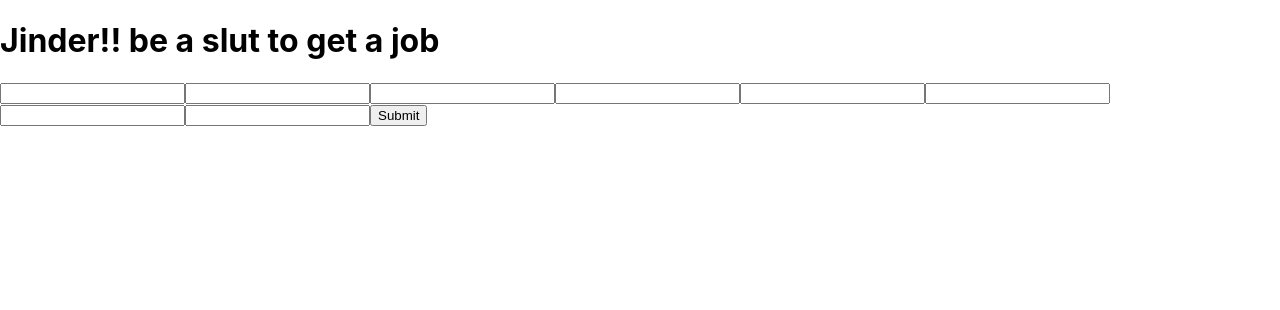
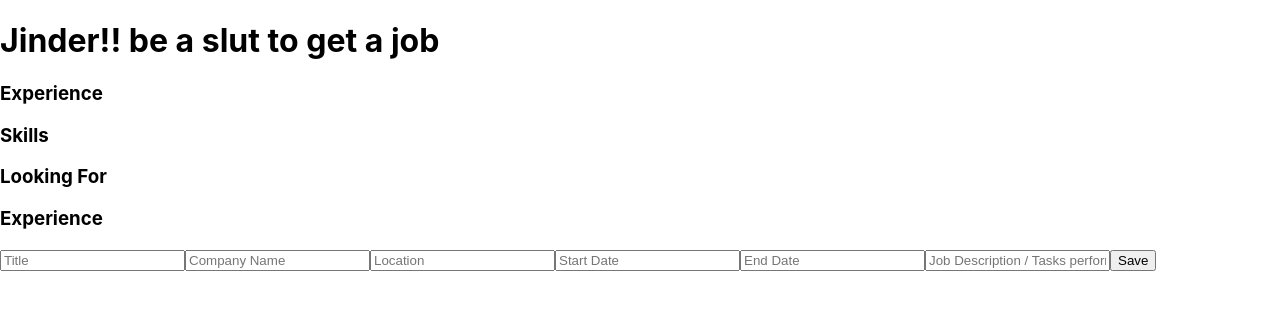
Before and after one commit to karenplanas/jinder, a React (Create React App) app in the folder client/: page /JobSeekerProfile in a window 1280 px wide. Shown: the top 310 px of the page. Built offline with nearby package versions, Linux system fonts and the light colour scheme.

Commit message:
feat:create jobseeker, profileTabsNav, and add react router

```diff
--- a/client/package.json
+++ b/client/package.json
@@ -13,6 +13,7 @@
     "react": "^17.0.2",
     "react-dom": "^17.0.2",
     "react-hook-form": "^7.28.0",
+    "react-router-dom": "^6.2.2",
     "react-scripts": "5.0.0",
     "typescript": "^4.6.2",
     "web-vitals": "^2.1.4"
--- a/client/src/App.tsx
+++ b/client/src/App.tsx
@@ -1,13 +1,18 @@
 import React from 'react';
+import { BrowserRouter, Route, Routes } from 'react-router-dom';
 import './App.css';
 import CreateJobOffer from './components/CreateJob/CreateJobOffer';
+import { CreateJobSeekerProfile } from './components/CreateJobSeekerProfile/CreateJobSeekerProfile';
 
-function App() {
+const App: React.FC = () => {
   return (
-    <div className="App">
+    <BrowserRouter>
       <h1> Jinder!! be a slut to get a job </h1>
-      <CreateJobOffer></CreateJobOffer>
-    </div>
+      <Routes>
+          <Route path="/CreateJobPosition" element={<CreateJobOffer />} />
+          <Route path="/JobSeekerProfile" element={<CreateJobSeekerProfile />} />
+      </Routes>
+    </BrowserRouter>
   );
 }
 
--- /dev/null
+++ b/client/src/components/CreateJobSeekerProfile/CreateJobSeekerProfile.tsx
@@ -0,0 +1,23 @@
+import React from 'react'
+import { ProfileTabsNav } from '../ProfileTabsNav/ProfileTabsNav'
+
+const CreateJobSeekerProfile: React.FC = () => {
+
+  return (
+    <div>
+      <ProfileTabsNav />
+      <div className='CreateJobSeekerProfile-Experience'>
+        <h3>Experience</h3>
+        <input placeholder='Title'/>
+        <input placeholder='Company Name'/>
+        <input placeholder='Location'/>
+        <input placeholder='Start Date'/>
+        <input placeholder='End Date'/>
+        <input placeholder='Job Description / Tasks performed'/>
+        <button>Save</button>
+      </div>
+    </div>
+  )
+}
+
+export { CreateJobSeekerProfile }
--- /dev/null
+++ b/client/src/components/ProfileTabsNav/ProfileTabsNav.tsx
@@ -0,0 +1,14 @@
+import React from 'react'
+import './ProfileTabsNav.css'
+
+const ProfileTabsNav: React.FC = () => {
+  return (
+    <div className='ProfileTabsNav-container'>
+      <h3>Experience</h3>
+      <h3>Skills</h3>
+      <h3>Looking For</h3>
+    </div>
+  )
+}
+
+export { ProfileTabsNav }
```
Also changed, not shown: client/src/components/ProfileTabsNav/ProfileTabsNav.css (added), 1 other file (tests, documents, lock files or other folders).
